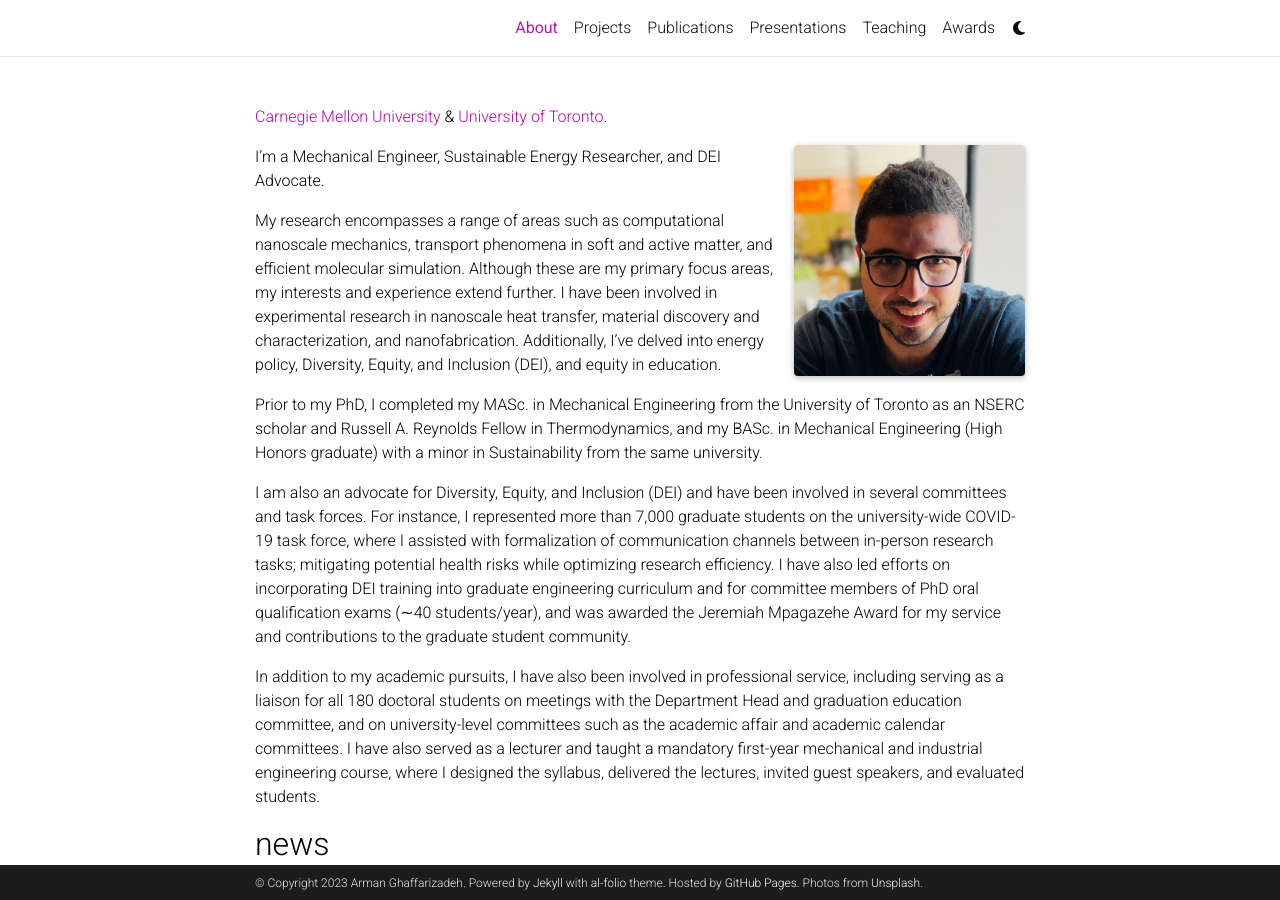
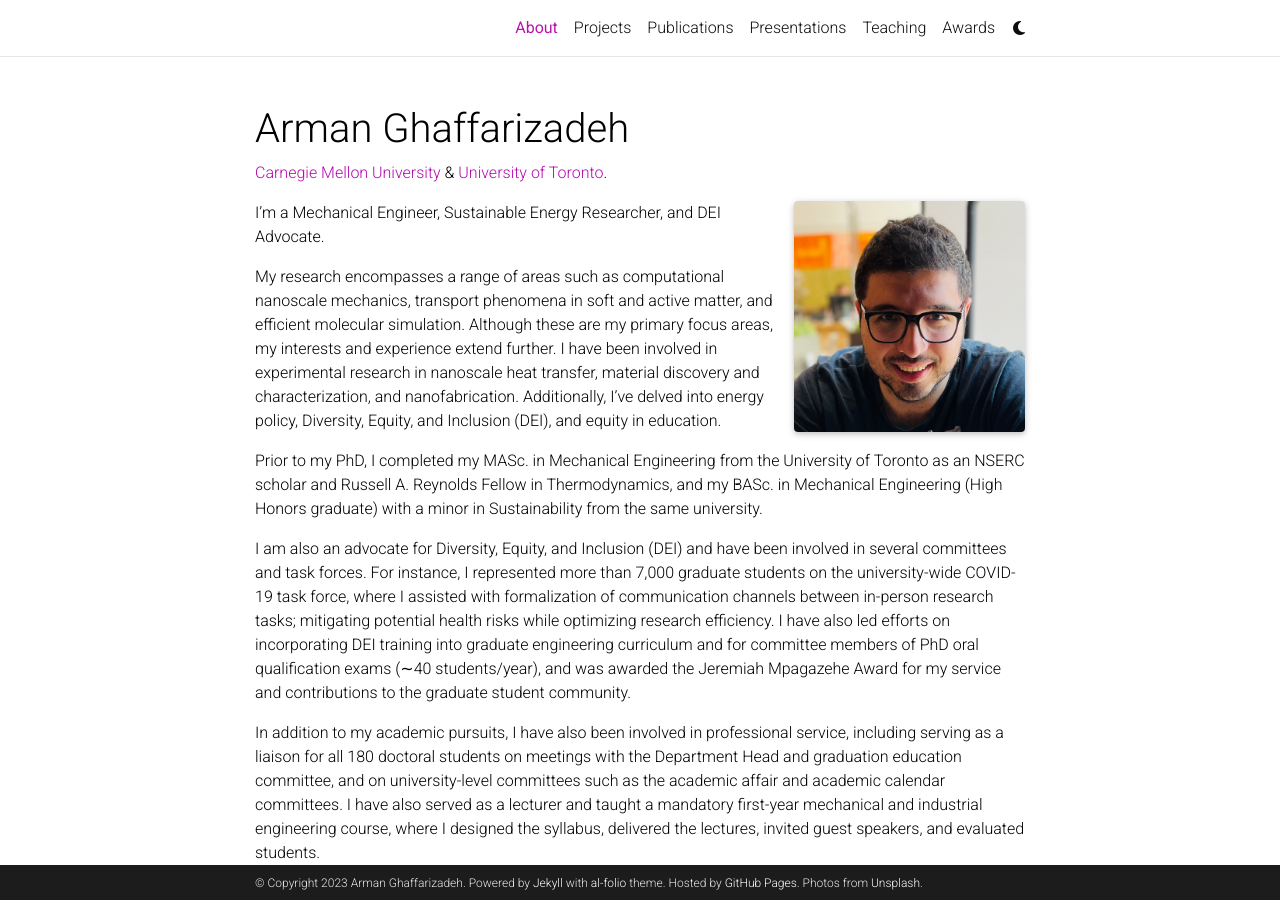
Before and after one commit to Nano2Macro/nano2macro.github.io, a Jekyll site: the page built from _pages/about.md, in a window 1280 px wide and 900 px high. Built offline with Jekyll 4.4.1, drawn with Linux system fonts in a browser that asks for light colours; full-size pictures stand in for the smaller copies a plugin makes; emoji names are drawn with the system emoji font; comment, search, counter and statistics services are not loaded; a style sheet for code colours, icons or effects is not loaded.

Commit message:
Update _config.yml

```diff
--- a/_config.yml
+++ b/_config.yml
@@ -12,7 +12,7 @@ navigation:
   # Remove the entry for the CV page
 
 
-title: # "Nano-2-Macro" # the website title (if blank, full name will be used instead)
+title: Arman Ghaffarizadeh # "Nano-2-Macro" # the website title (if blank, full name will be used instead)
 first_name: Arman
 middle_name:
 last_name: Ghaffarizadeh
```
